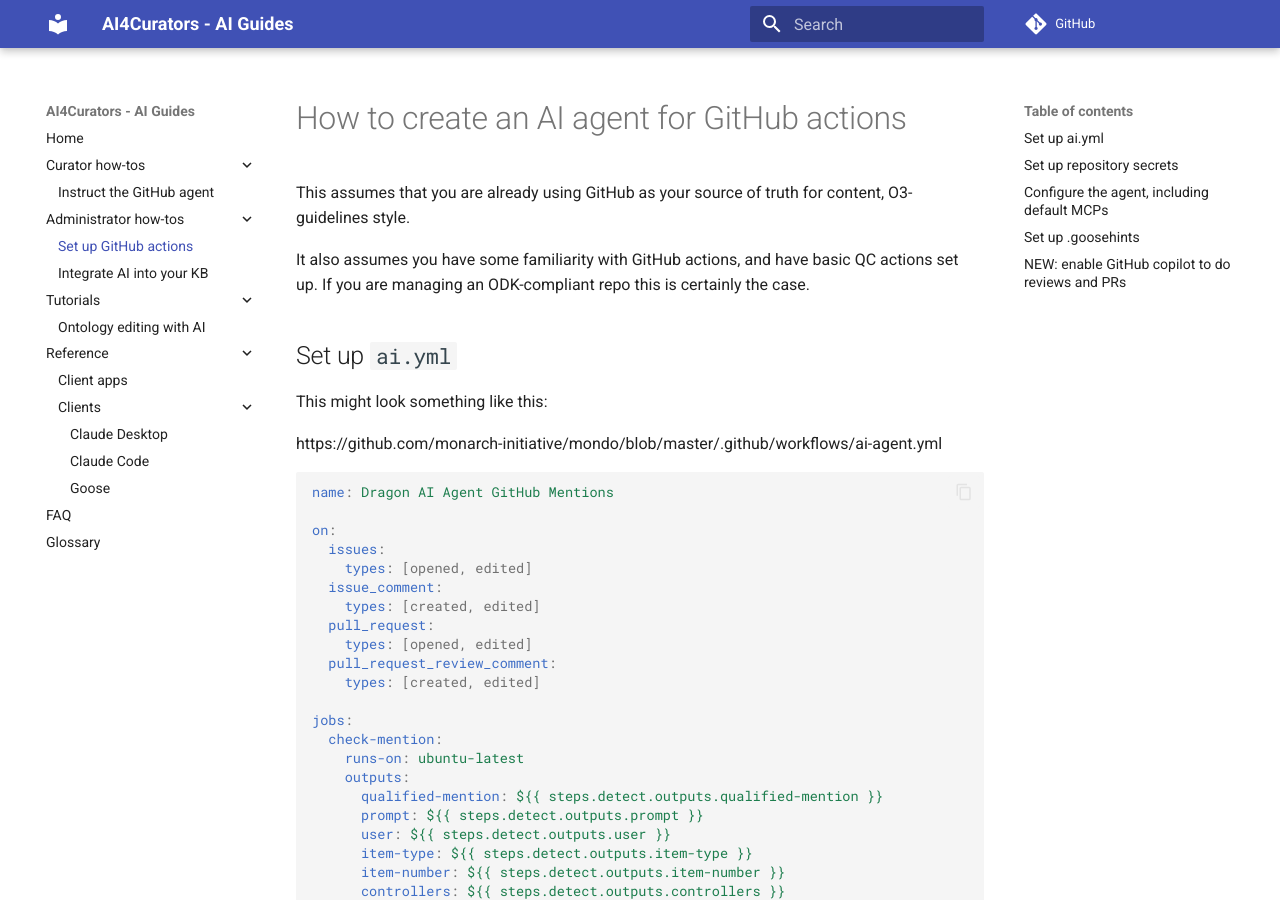
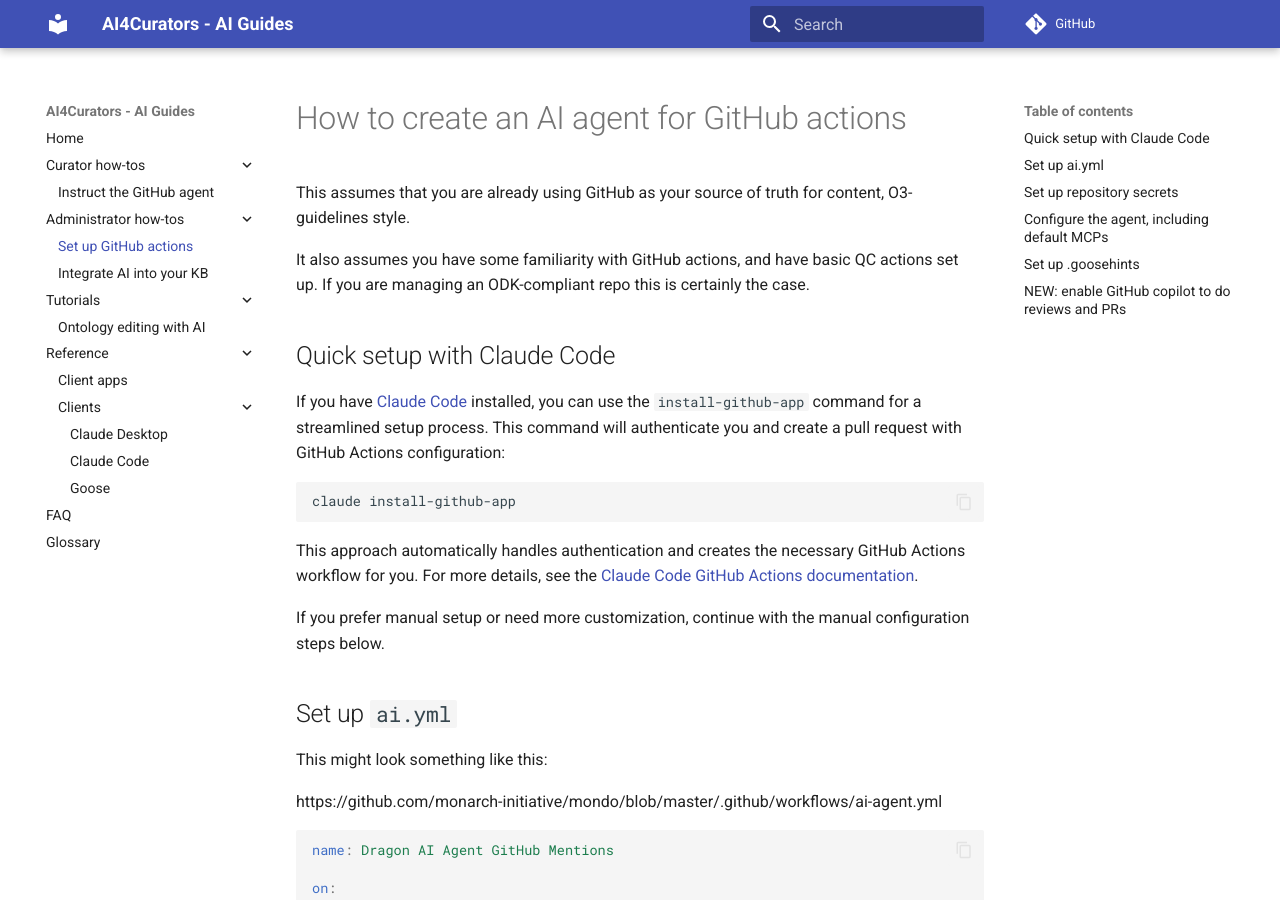
Before and after one commit to ai4curation/aidocs, an MkDocs documentation site: the page built from docs/how-tos/set-up-github-actions.md, in a window 1280 px wide and 900 px high. Built offline with MkDocs 1.6.1 and Material for MkDocs 9.7.7, drawn with Linux system fonts in a browser that asks for light colours; comment, search, counter and statistics services are not loaded.

Commit message:
Add Claude Code quick setup section with install-github-app command
Co-authored-by: cmungall <50745+cmungall@users.noreply.github.com>

````diff
--- a/docs/how-tos/set-up-github-actions.md
+++ b/docs/how-tos/set-up-github-actions.md
@@ -6,6 +6,18 @@ content, O3-guidelines style.
 It also assumes you have some familiarity with GitHub actions, and
 have basic QC actions set up. If you are managing an ODK-compliant
 repo this is certainly the case.
+
+## Quick setup with Claude Code
+
+If you have [Claude Code](../reference/clients/claude-code.md) installed, you can use the `install-github-app` command for a streamlined setup process. This command will authenticate you and create a pull request with GitHub Actions configuration:
+
+```bash
+claude install-github-app
+```
+
+This approach automatically handles authentication and creates the necessary GitHub Actions workflow for you. For more details, see the [Claude Code GitHub Actions documentation](https://docs.anthropic.com/en/docs/claude-code/github-actions).
+
+If you prefer manual setup or need more customization, continue with the manual configuration steps below.
 
 ## Set up `ai.yml`
 
````
